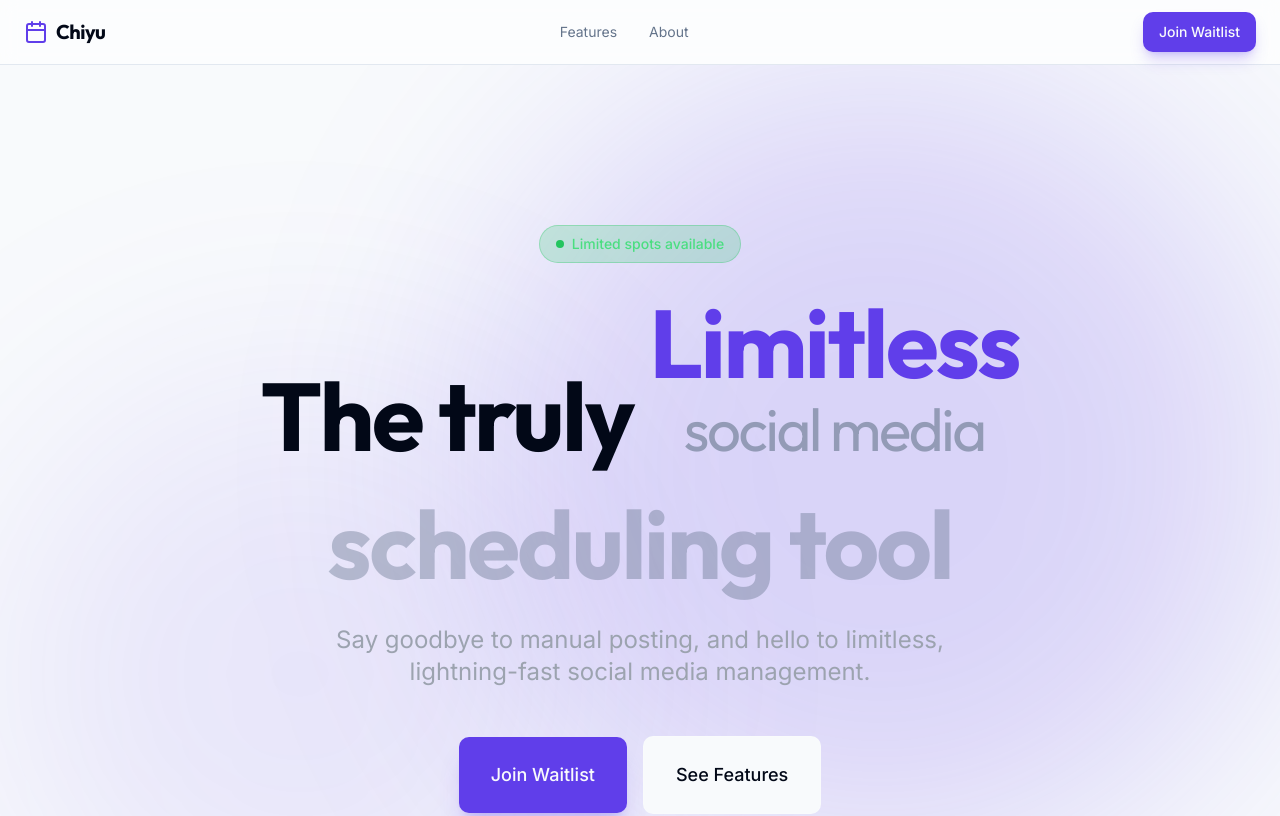
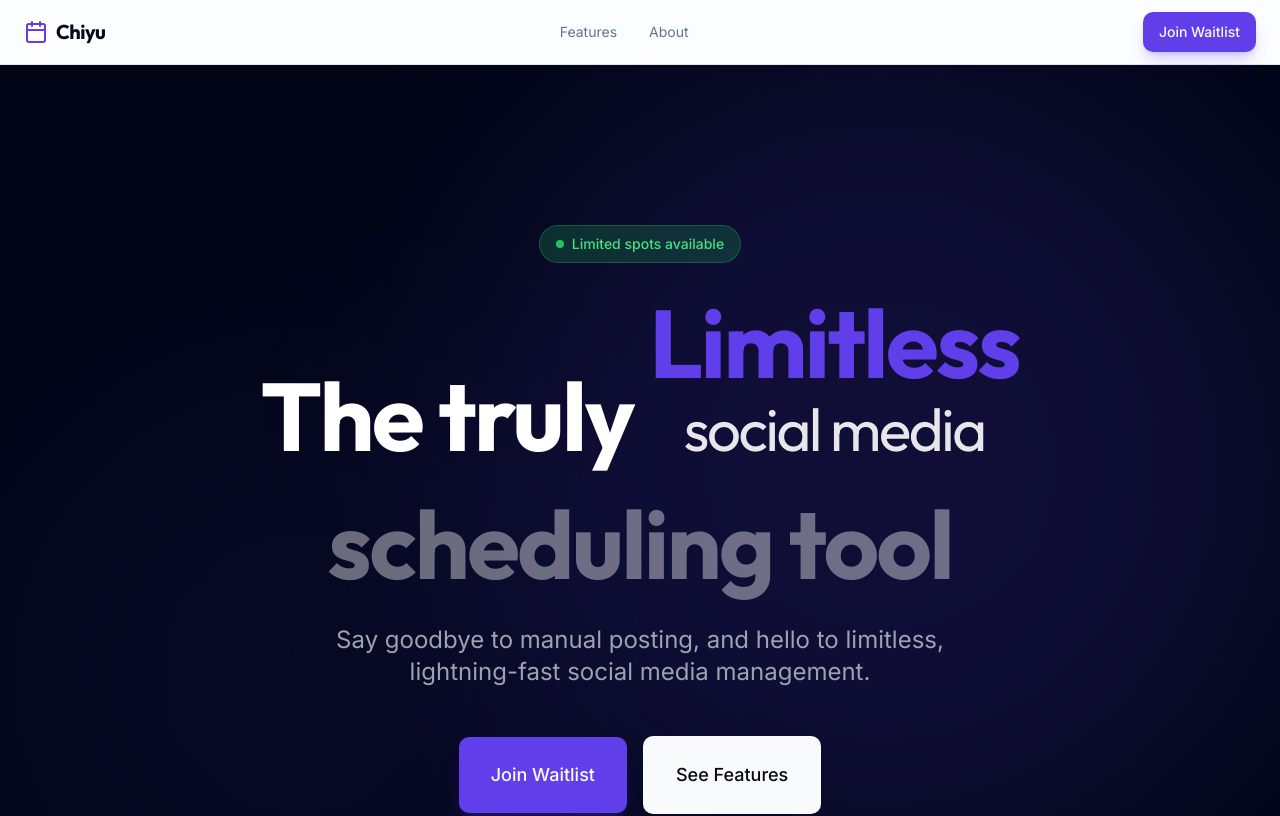
Before and after one commit to ArtJustine/scheduler, a Next.js app: page / in a window 1280 px wide. Shown: the top 816 px of the page. Built offline with nearby package versions, Linux system fonts and the light colour scheme.

Commit message:
style: change hero headings to white for light mode with dark background

```diff
--- a/app/page.tsx
+++ b/app/page.tsx
@@ -30,11 +30,11 @@ export default function Home() {
         </div>
       </header>
 
-      {/* Hero Section */}
-      <section className="relative w-full py-20 md:py-32 lg:py-40 overflow-hidden">
+      {/* Hero Section - Premium Dark Background for both modes to support white headings */}
+      <section className="relative w-full py-20 md:py-32 lg:py-40 overflow-hidden bg-slate-950">
         <div className="absolute inset-0 overflow-hidden">
-          <div className="absolute top-0 right-0 w-[800px] h-[800px] bg-primary/20 rounded-full blur-[120px]" />
-          <div className="absolute bottom-0 left-0 w-[600px] h-[600px] bg-primary/10 rounded-full blur-[120px]" />
+          <div className="absolute top-0 right-0 w-[800px] h-[800px] bg-primary/30 rounded-full blur-[120px] opacity-50" />
+          <div className="absolute bottom-0 left-0 w-[600px] h-[600px] bg-primary/20 rounded-full blur-[120px] opacity-30" />
         </div>
 
         <div className="container relative z-10 px-6">
@@ -44,14 +44,14 @@ export default function Home() {
               <span className="text-sm text-green-400 font-medium">Limited spots available</span>
             </div>
 
-            <h1 className="text-5xl md:text-7xl lg:text-8xl font-bold font-heading tracking-tight text-foreground">
+            <h1 className="text-5xl md:text-7xl lg:text-8xl font-bold font-heading tracking-tight text-white">
               The truly{" "}
               <span className="relative inline-block">
                 <span className="text-primary">Limitless</span>
-                <span className="text-muted-foreground/60 block text-3xl md:text-5xl lg:text-6xl mt-2 font-normal">social media</span>
+                <span className="text-white/90 block text-3xl md:text-5xl lg:text-6xl mt-2 font-normal">social media</span>
               </span>
             </h1>
-            <h2 className="text-5xl md:text-7xl lg:text-8xl font-bold font-heading tracking-tight text-muted-foreground/40">
+            <h2 className="text-5xl md:text-7xl lg:text-8xl font-bold font-heading tracking-tight text-white/40">
               scheduling tool
             </h2>
 
```
